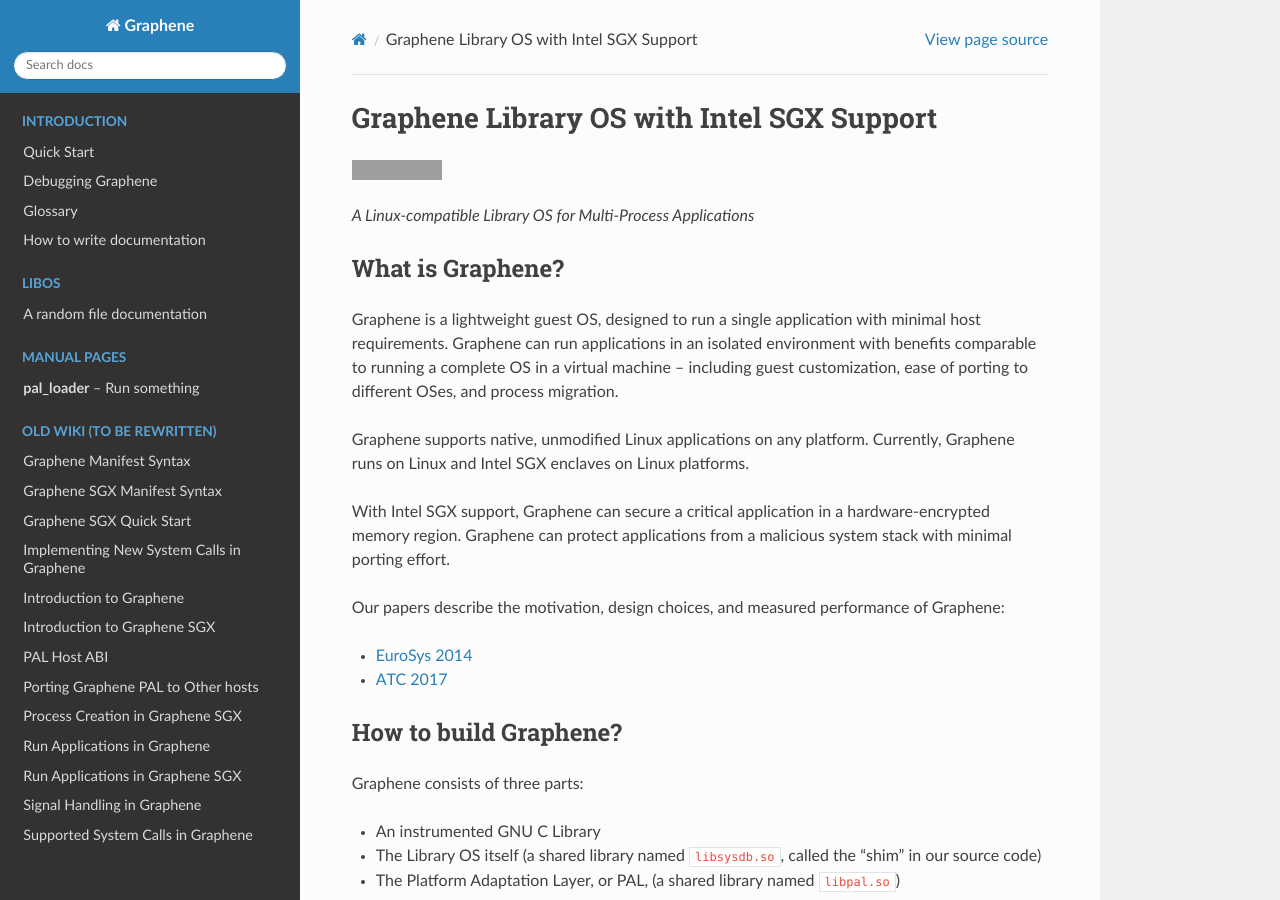
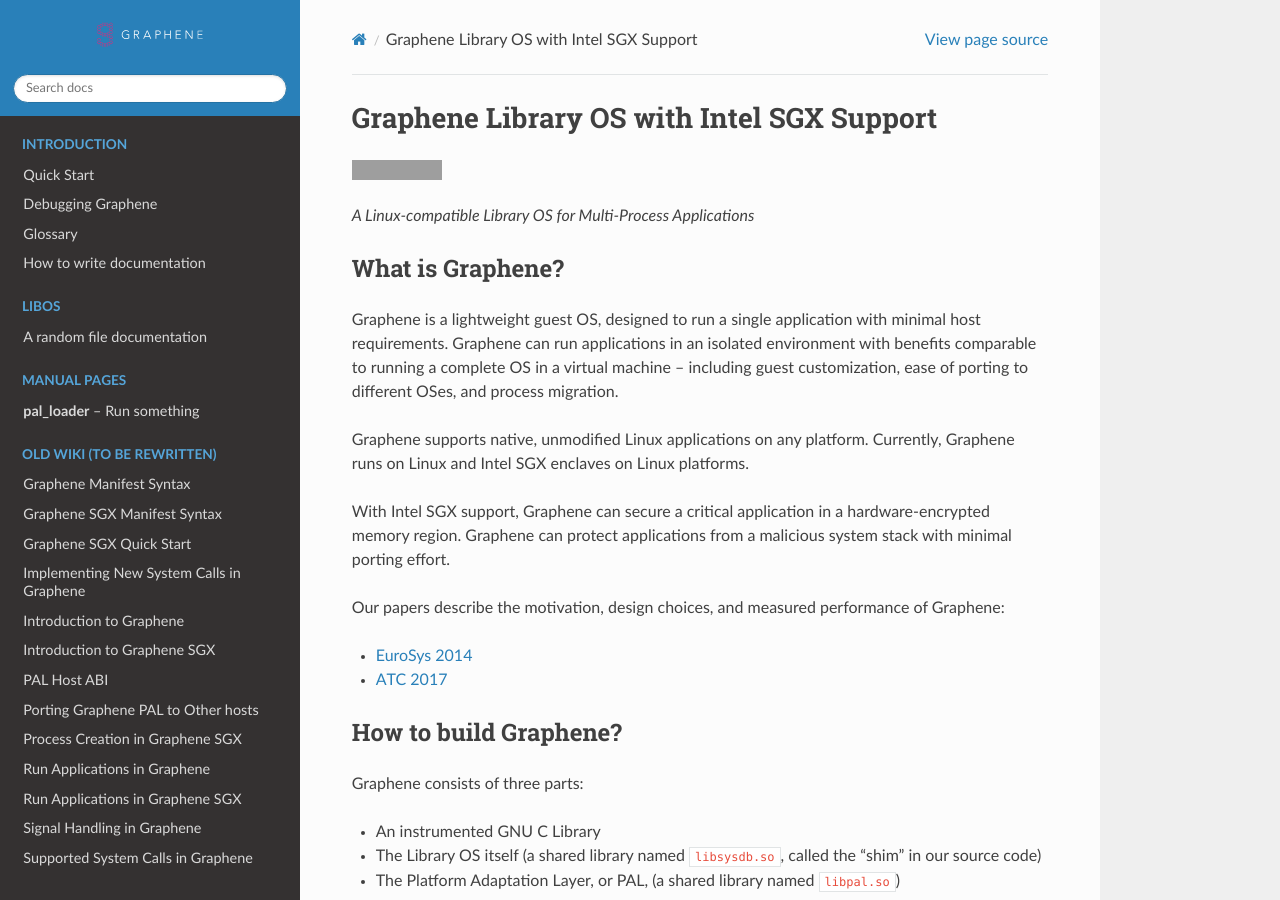
Before and after one commit to gramineproject/gramine, a Sphinx documentation site: the page built from Documentation/index.rst, in a window 1280 px wide and 900 px high. Built offline with Sphinx 7.4.7 and the Read the Docs theme 2.0.0, drawn with Linux system fonts in a browser that asks for light colours; grey boxes are pictures that could not be loaded.

Commit message:
[Docs] Add logo
The logo is stolen from https://grapheneproject.io/.

```diff
--- a/Documentation/conf.py
+++ b/Documentation/conf.py
@@ -108,12 +108,10 @@
 # a list of builtin themes.
 #
 html_theme = 'sphinx_rtd_theme'
-
-# Theme options are theme-specific and customize the look and feel of a theme
-# further.  For a list of options available for each theme, see the
-# documentation.
-#
-# html_theme_options = {}
+html_theme_options = {
+    'logo_only': True,
+}
+html_logo = 'graphene_logo.svg'
 
 # Add any paths that contain custom static files (such as style sheets) here,
 # relative to this directory. They are copied after the builtin static files,
```
Also changed, not shown: Documentation/graphene_logo.svg (added).
